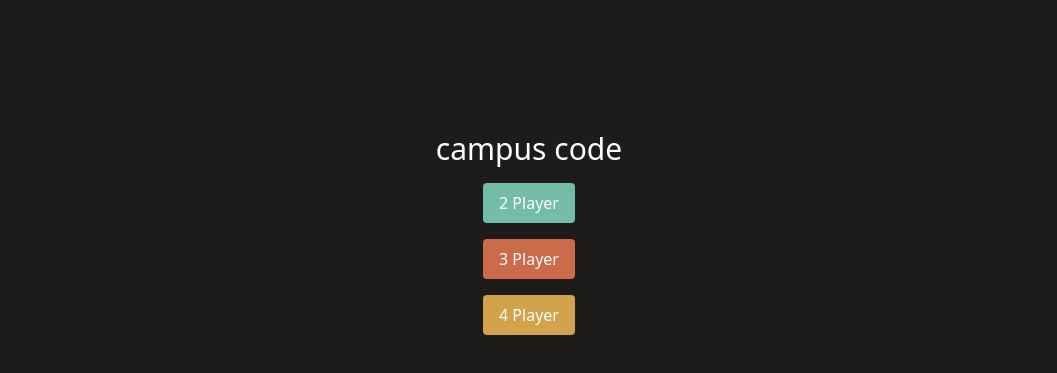
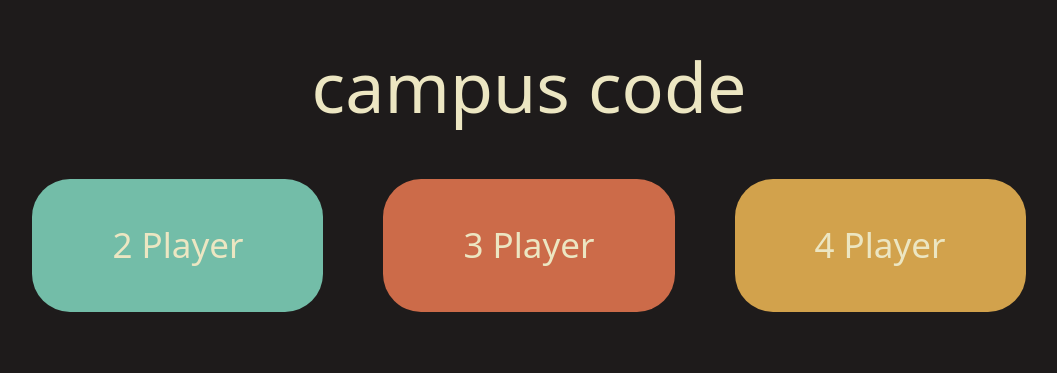
Before and after one commit to harsheta-6/CC_internalHack_powerpuffGirls, a React (Vite) app: page / in a window 1280 px wide. Shown: the part 167-540 px from the top of the page, without its empty margins (111-1168 px from the left). Built offline with nearby package versions, Linux system fonts and the light colour scheme.

Commit message:
update css

```diff
--- a/src/App.jsx
+++ b/src/App.jsx
@@ -3,17 +3,17 @@ import React from "react";
 
 function App() {
   return (
-    <div className="bg-[#1E1B1B] min-h-screen w-screen text-white flex flex-col items-center justify-center">
-      <h1 className="text-3xl mb-4">campus code</h1>
+    <div className="bg-[#1E1B1B] min-h-screen w-screen text-[#ECE6C2] flex flex-col items-center justify-center">
+      <h1 className="text-[70px] mb-10">campus code</h1>
 
-      <div className="flex flex-col gap-4">
-        <Link to="/2player" className="bg-[#73BDA8] px-4 py-2 rounded">
+      <div className="flex gap-15 mb-30 text-[35px]">
+        <Link to="/2player" className="bg-[#73BDA8] px-20 py-10 rounded-[38px]">
           2 Player
         </Link>
-        <Link to="/3player" className="bg-[#CC6B49] px-4 py-2 rounded">
+        <Link to="/3player" className="bg-[#CC6B49] px-20 py-10 rounded-[38px]">
           3 Player
         </Link>
-        <Link to="/4player" className="bg-[#D2A24C] px-4 py-2 rounded">
+        <Link to="/4player" className="bg-[#D2A24C] px-20 py-10 rounded-[38px]">
           4 Player
         </Link>
       </div>
```
